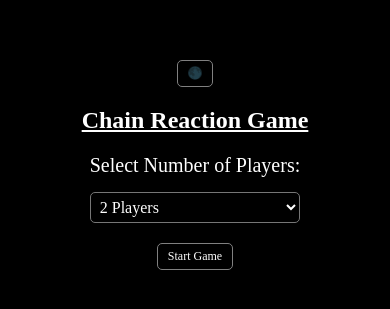
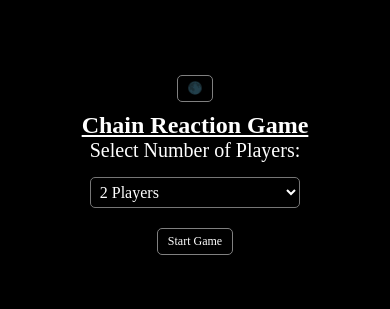
Before and after one commit to Sujan2332/ChainReaction, a React (Vite) app: page / in a window 390 px wide. Shown: the part 257-566 px from the top of the page. Built offline with nearby package versions, Linux system fonts and the light colour scheme; a web font is replaced by a local one.

Commit message:
Fix header responsiveness issue

```diff
--- a/src/ChainReaction/App.css
+++ b/src/ChainReaction/App.css
@@ -40,8 +40,8 @@
   h1 {
     text-decoration: underline;
     font-size: 40px;
-    margin-bottom: 20px;
-    margin-top: 10px;
+    /* margin-bottom: 10px;
+    margin-top: 10px; */
   }
 
   /* Board row styling */
```
